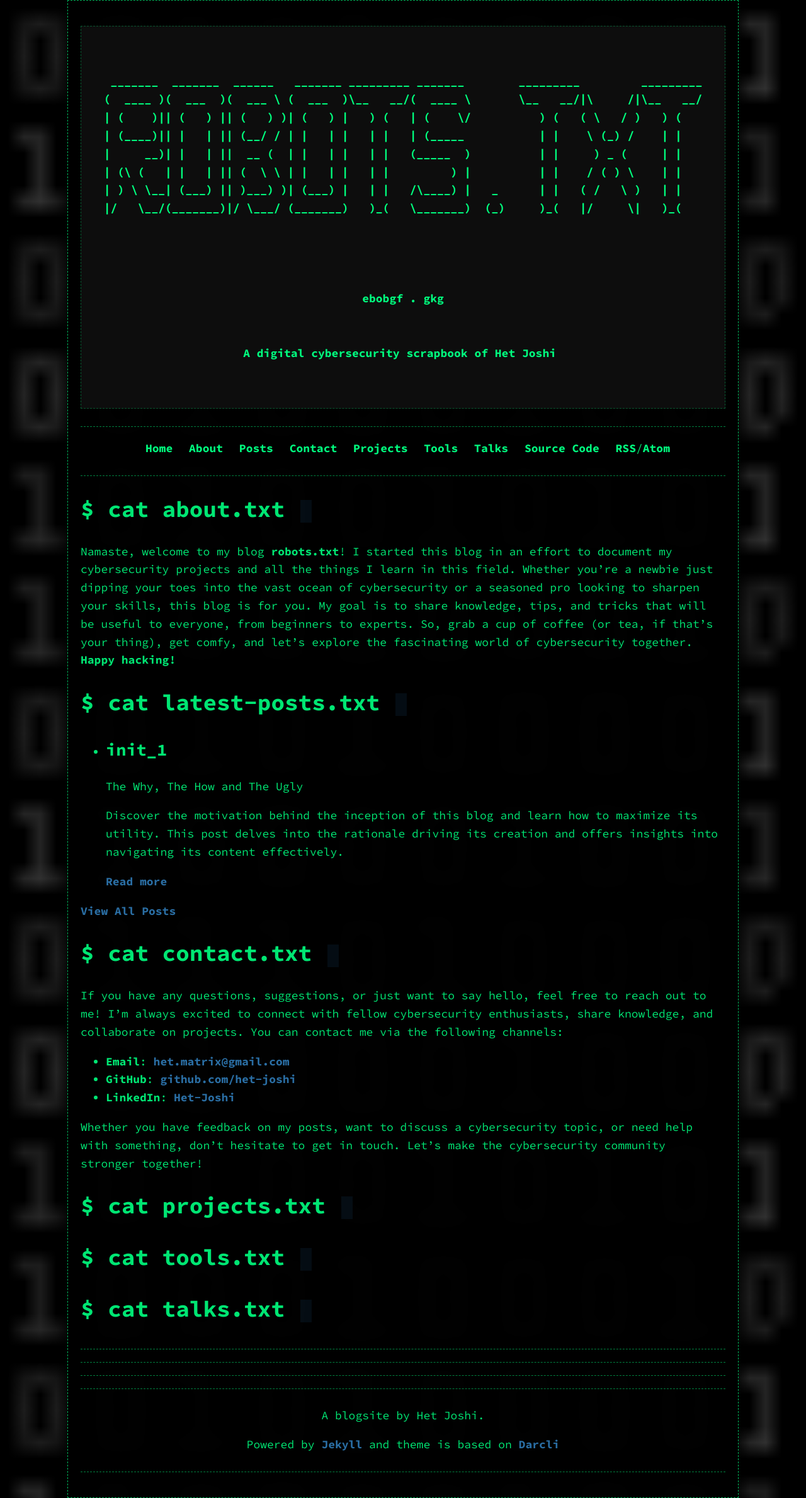
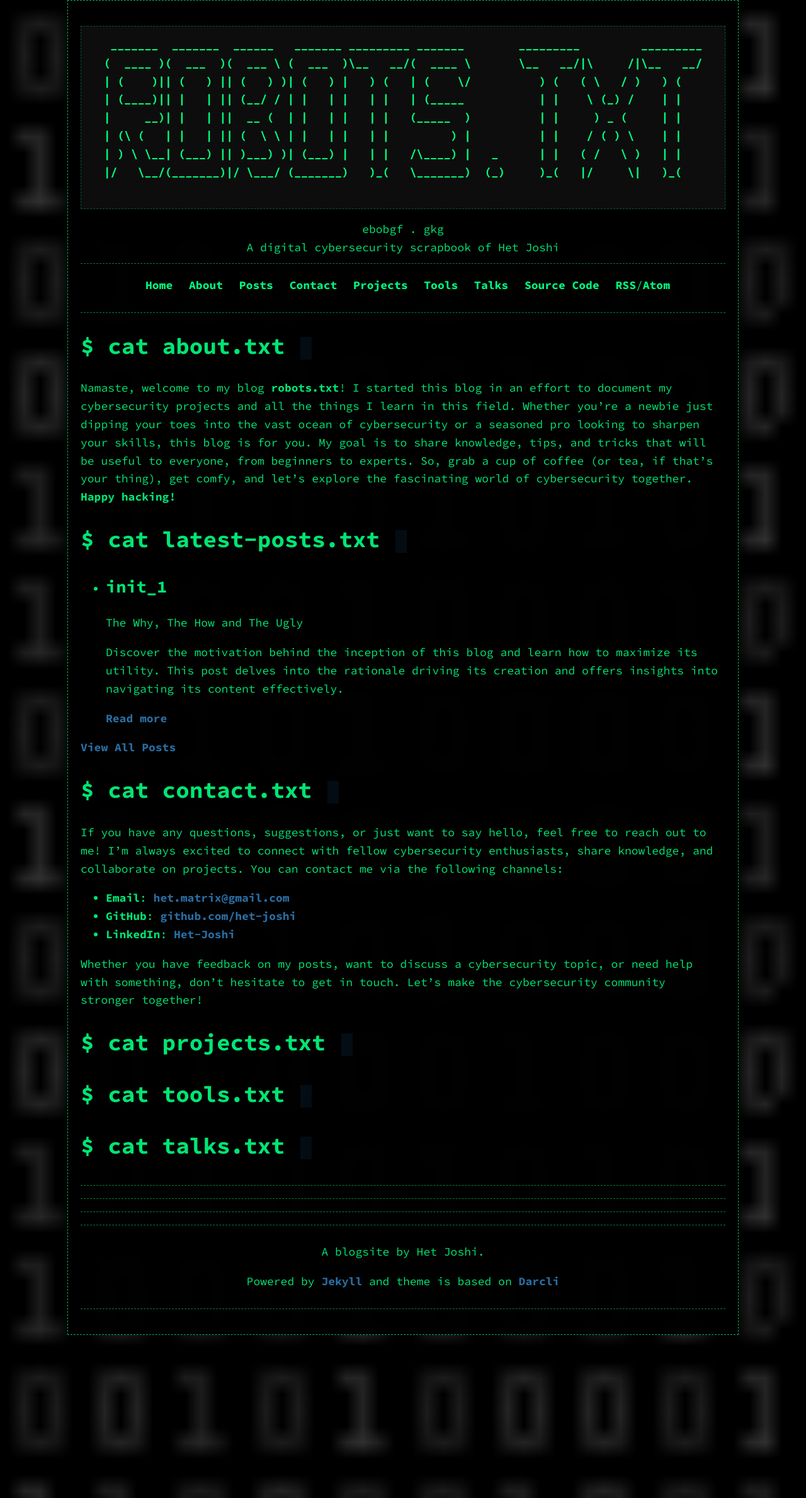
Before and after one commit to Het-Joshi/robots_txt, a Jekyll site: the page built from index.md, in a window 1280 px wide. Shown: the whole page at 63% size. Built offline with Jekyll 4.4.1, drawn with Linux system fonts in a browser that asks for light colours; our own code applies the rules of GitHub Pages for plain Markdown files.

Commit message:
Update header.html

```diff
--- a/_includes/header.html
+++ b/_includes/header.html
@@ -1,7 +1,5 @@
 <header>
-<pre class="ascii name">
-
-
+        <pre class="ascii name">
  _______  _______  ______   _______ _________ _______        _________         _________
 (  ____ )(  ___  )(  ___ \ (  ___  )\__   __/(  ____ \       \__   __/|\     /|\__   __/
 | (    )|| (   ) || (   ) )| (   ) |   ) (   | (    \/          ) (   ( \   / )   ) (
@@ -10,14 +8,10 @@
 | (\ (   | |   | || (  \ \ | |   | |   | |         ) |          | |    / ( ) \    | |
 | ) \ \__| (___) || )___) )| (___) |   | |   /\____) |   _      | |   ( /   \ )   | |
 |/   \__/(_______)|/ \___/ (_______)   )_(   \_______)  (_)     )_(   |/     \|   )_(
-
-
-
-<center>
-ebobgf . gkg
- <br>
-A digital cybersecurity scrapbook of Het Joshi
-</center>
-
-</pre>
+        </pre>
+        <div class="center">
+            ebobgf . gkg
+            <br>
+            A digital cybersecurity scrapbook of Het Joshi
+        </div>
 </header>
```
